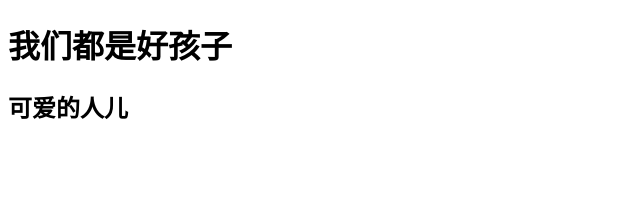
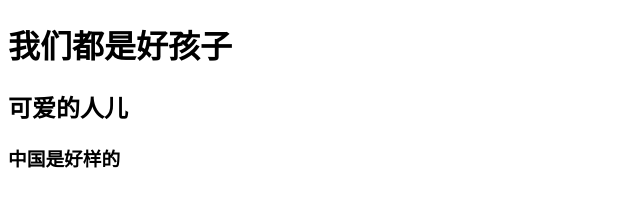
Before and after one commit to crystalfour2/WSPDemo, a plain HTML site: page index.html in a window 1280 px wide. Shown: the whole page, without its empty margins (0-640 px from the left). Drawn offline with Linux system fonts and the light colour scheme.

Commit message:
这是第三次提交

```diff
--- a/index.html
+++ b/index.html
@@ -8,5 +8,6 @@
 <body>
     <h1>我们都是好孩子</h1>
     <h2>可爱的人儿</h2>
+    <h3>中国是好样的</h3>
 </body>
 </html>
```
